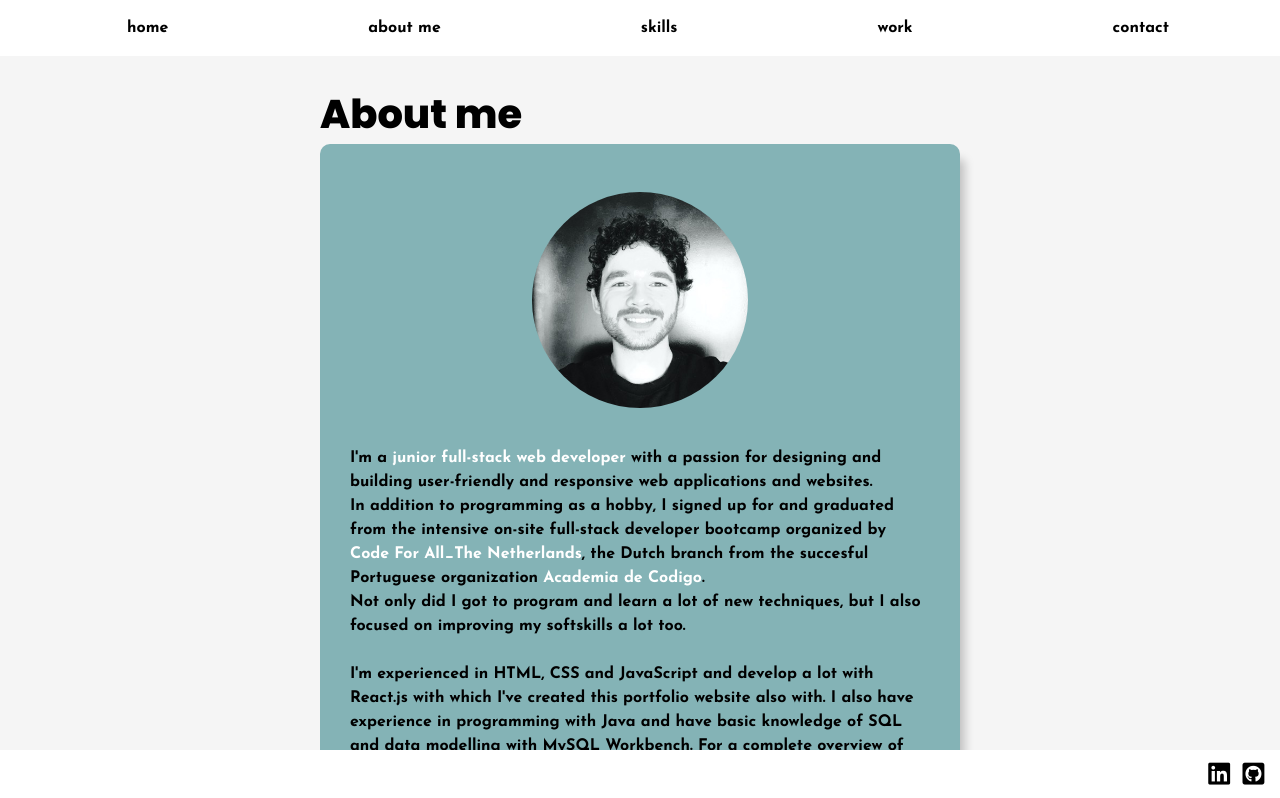
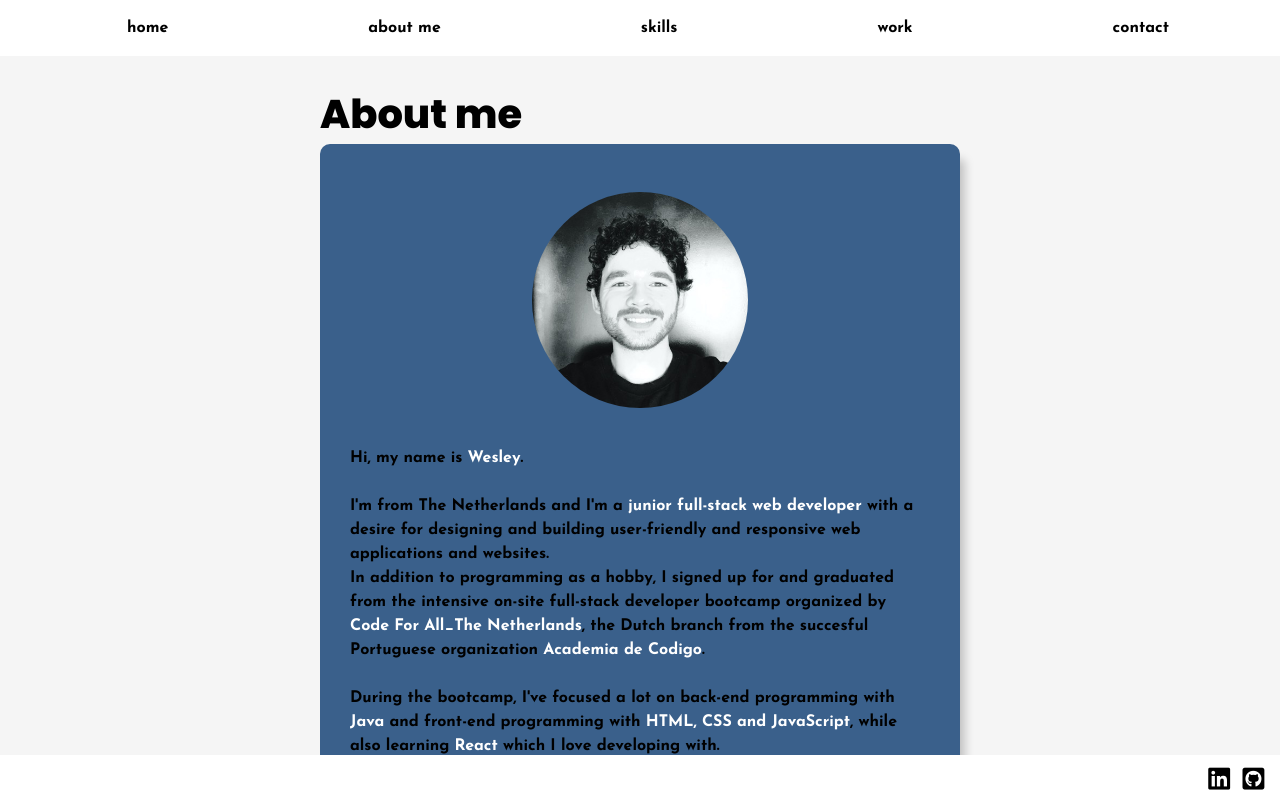
Before and after one commit to Katert/Portfolio-Website, a React (Create React App) app: page /#/about in a window 1280 px wide. Shown: the top 798 px of the page. Built offline with nearby package versions, Linux system fonts and the light colour scheme.

Commit message:
changed colour schemes and edited about-me

```diff
--- a/package.json
+++ b/package.json
@@ -25,6 +25,7 @@
   "scripts": {
     "start": "react-scripts start",
     "build": "react-scripts build",
+    "clean": "rm -rf node_modules/gh-pages/.cache",
     "test": "react-scripts test",
     "eject": "react-scripts eject",
     "predeploy": "npm run build",
--- a/public/data/skills.json
+++ b/public/data/skills.json
@@ -2,12 +2,12 @@
   "skills": [
     {
       "name": "HTML",
-      "progress": "75",
+      "progress": "65",
       "animateDuration": 2
     },
     {
       "name": "CSS",
-      "progress": "60",
+      "progress": "50",
       "animateDuration": 2.1
     },
     {
@@ -21,27 +21,27 @@
       "animateDuration": 2.3
     },
     {
+      "name": "React.js",
+      "progress": "65",
+      "animateDuration": 2.4
+    },
+    {
+      "name": "Java",
+      "progress": "65",
+      "animateDuration": 2.5
+    },
+    {
       "name": "Node.js",
       "progress": "20",
-      "animateDuration": 2.4
+      "animateDuration": 2.6
     },
     {
       "name": "Express",
       "progress": "20",
-      "animateDuration": 2.5
-    },
-    {
-      "name": "React.js",
-      "progress": "60",
-      "animateDuration": 2.6
-    },
-    {
-      "name": "Java",
-      "progress": "65",
       "animateDuration": 2.7
     },
     {
-      "name": "MySQL",
+      "name": "SQL",
       "progress": "30",
       "animateDuration": 2.8
     }
--- a/src/components/About.js
+++ b/src/components/About.js
@@ -39,28 +39,45 @@
             transition={{ delay: 0.8, duration: 1 }}
           >
             <p>
-              I'm a <span className="highlight"> junior full-stack web developer</span>{" "}
-              with a passion for designing and building user-friendly and responsive web applications and websites.
+              Hi, my name is <span className="highlight">Wesley</span>.
+              <br/>
+              <br/>
+              I'm from The Netherlands and I'm a{" "}
+              <span className="highlight">
+                {" "}
+                junior full-stack web developer
+              </span>{" "}
+              with a desire for designing and building user-friendly and
+              responsive web applications and websites.
               <br /> In addition to programming as a hobby, I signed up for and
               graduated from the intensive on-site full-stack developer bootcamp
               organized by{" "}
               <span className="highlight">Code For All_The Netherlands</span>,
               the Dutch branch from the succesful Portuguese organization{" "}
-              <span className="highlight">Academia de Codigo</span>.<br /> Not
-              only did I got to program and learn a lot of new techniques, but I
-              also focused on improving my softskills a lot too.
-              <br /><br />
-              I'm experienced in HTML, CSS and JavaScript and develop a lot with React.js with which I've created this portfolio website also with.
-              I also have experience in programming with Java and have basic knowledge of SQL and data modelling with MySQL Workbench. For a complete overview of my skill-levels, please take a look at the 'skills'-section.
-              <br />I speak fluently <span className="highlight">Dutch</span>,
-              and have excellent skills in both writing and speaking{" "}
-              <span className="highlight">English</span>.
+              <span className="highlight">Academia de Codigo</span>.
               <br />
-              If there's anything else you would like to know or if you would like to reach out to me, please use the contact
-              form by clicking on 'contact' in the navigation bar up top.
-              <br /> <br />
+              <br />
+              During the bootcamp, I've focused a lot on back-end programming
+              with <span className="highlight">Java</span> and front-end programming with <span className="highlight">HTML, CSS and JavaScript</span>,
+              while also learning <span className="highlight">React</span> which I love developing with.
+              <br />
+              At the end of the bootcamp, I discovered that web development is
+              really what makes me enthusiastic. I'm also very interested in learning about best
+              practices regarding UI and UX-design, as I believe these are
+              essential skills to have when designing applications and websites
+              tailored to the needs of a client.
+              <br />
+              <br />
+              Furthermore, I speak fluently{" "}
+              <span className="highlight">Dutch</span> and have excellent skills
+              in both writing and speaking{" "}
+              <span className="highlight">English</span>. I'm a helpful guy and a
+              critical thinker, and I believe in the power of teamwork to develop amazing things.
+              <br />
+              <br />
               <span className="highlight">
-              At the moment, I'm available for any junior full-stack or front-end developer position.
+                At the moment, I'm available for any junior full-stack
+                or front-end developer job opportunities.
               </span>
             </p>
           </motion.div>
--- a/src/components/ContactForm.js
+++ b/src/components/ContactForm.js
@@ -73,14 +73,14 @@
           id="notification-contactform"
           initial={{ opacity: -10 }}
           animate={{ opacity: 1 }}
-          transition={{ duration: 1 }}
+          transition={{ duration: 1.3 }}
         >
           <p>
             The contact form below is temporarily not working because of an
             issue with the SMTP service provider.
             <br />
             <br />
-            Feel free to use the 'Contact me'-button below as an alternative until the
+            Feel free to use the 'Contact me'-button below until the
             issue has been resolved. Thanks!
             <br />
             <br />
--- a/src/components/Footer.js
+++ b/src/components/Footer.js
@@ -11,7 +11,7 @@
         transition={{ duration: 1.5 }}
       >
         <div id="options-container">
-
+          {/* <a id="lang-select" style={{color: "black", fontSize: 15}}>nl | eng</a> */}
         </div>
         <div id="social-container">
           <a
--- a/src/css/App.css
+++ b/src/css/App.css
@@ -70,10 +70,10 @@
 #bg-1 {
   width: 50%;
   height: 100%;
-  background-color: rgb(132, 179, 182);
+  background-color: #3a608b;
   position: relative;
   float: left;
-  /* border-radius: 10px 0px 0px 10px; */
+  border-radius: 10px 0px 0px 10px;
   -webkit-box-shadow: 10px 10px 10px -5px rgba(0, 0, 0, 0.21);
   -moz-box-shadow: 10px 10px 10px -5px rgba(0, 0, 0, 0.21);
   box-shadow: 19px 10px 10px -5px rgba(0, 0, 0, 0.21);
@@ -82,10 +82,10 @@
 #bg-2 {
   width: 50%;
   height: 100%;
-  background-color: rgb(236, 205, 67);
+  background-color: rgb(224, 163, 92);
   position: relative;
   float: left;
-  /* border-radius: 0px 10px 10px 0px; */
+  border-radius: 0px 10px 10px 0px;
   -webkit-box-shadow: 10px 10px 10px -5px rgba(0, 0, 0, 0.21);
   -moz-box-shadow: 10px 10px 10px -5px rgba(0, 0, 0, 0.21);
   box-shadow: 10px 10px 10px -5px rgba(0, 0, 0, 0.21);
@@ -128,7 +128,9 @@
 #about-section {
   padding: 1.875em;
   text-align: left;
-  background-color: rgb(132, 179, 182);
+  /* background-color: rgb(132, 179, 182); */
+  /* background-color: #276CDA; */
+  background-color: #3a608b;
   border-radius: 0.625em;
   -webkit-box-shadow: 10px 10px 10px -5px rgba(0, 0, 0, 0.21);
   -moz-box-shadow: 10px 10px 10px -5px rgba(0, 0, 0, 0.21);
@@ -176,7 +178,7 @@
   padding: 1.875em;
   margin: auto;
   text-align: left;
-  background-color: rgb(240, 212, 90);
+  background-color: rgb(224, 163, 92);
   border-radius: 0.625em;
   text-align: left;
   font-family: "Josefin Sans", sans-serif;
@@ -239,7 +241,9 @@
   padding: 1.875em;
   margin: auto;
   text-align: left;
-  background-color: rgb(132, 179, 182);
+  /* background-color: rgb(132, 179, 182); */
+  /* background-color: #276CDA; */
+  background-color: #3a608b;
   border-radius: 0.625em;
   text-align: left;
   font-family: "Josefin Sans", sans-serif;
@@ -280,7 +284,7 @@
   padding: 1.875em;
   margin: auto;
   text-align: left;
-  background-color: rgb(240, 212, 90);
+  background-color: rgb(224, 163, 92);
   border-radius: 0.625em;
   text-align: left;
   font-family: "Josefin Sans", sans-serif;
@@ -301,13 +305,24 @@
 
 #footer-container {
   width: 100%;
-  height: 2em;
+  height: 1.8em;
   position: fixed;
   bottom: 0;
   background-color: white;
   font-family: "Josefin Sans", sans-serif;
   font-size: 1.563em;
   z-index: 2;
+}
+
+#options-container {
+  left: 0.5em;
+  top: 0.3em;
+  position: absolute;
+  display: none;
+}
+
+#lang-select {
+  transition: 0.3s;
 }
 
 #social-container {
@@ -331,8 +346,8 @@
 
 .fa-linkedin:hover,
 .fa-github-square:hover,
-.fa-facebook-square:hover {
-  color: rgb(238, 192, 40);
+.fa-facebook-square:hover, #lang-select:hover {
+  color: #276CDA;
 }
 
 /* ---------------- Misc ---------------- */
```
Also changed, not shown: 1 other file (tests, documents, lock files or other folders).
